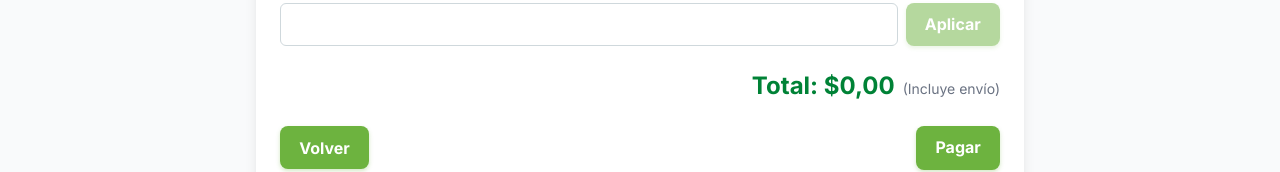
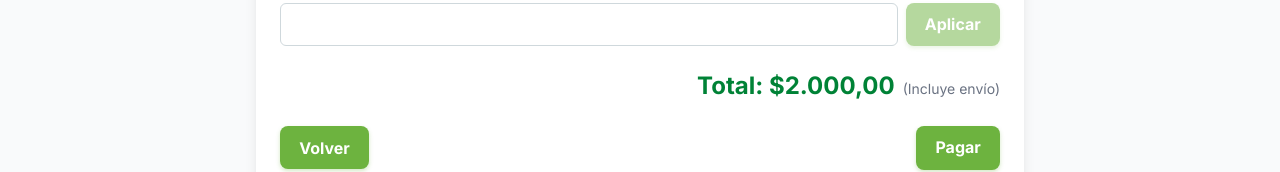
Before and after one commit to JuaniEsposito/frontend-api-pinamar, a React (Vite) app: page /finalizar-compra in a window 1280 px wide. Shown: the part 754-926 px from the top of the page. Built offline with nearby package versions, Linux system fonts and the light colour scheme.

Commit message:
no tocar parte3

```diff
--- a/src/pages/FinalizarCompraPage.jsx
+++ b/src/pages/FinalizarCompraPage.jsx
@@ -1,4 +1,4 @@
-import { useState, useMemo } from "react";
+import { useState, useCallback } from "react"; // 1. Cambiamos useMemo por useCallback
 import { useNavigate } from "react-router-dom";
 import { AnimatePresence } from "framer-motion";
 import { useAuth } from "../auth/AuthProvider";
@@ -21,13 +21,13 @@ export default function FinalizarCompraPage() {
   const [error, setError] = useState("");
   const [step, setStep] = useState(2);
 
- const calcularTotal = useMemo(() => {
-  if (!cart) return 0;
-  const subtotal = cart.reduce((sum, item) => sum + item.price * item.quantity, 0);
-  return envio ? subtotal + 2000 : subtotal;
-}, [cart, envio]);
+  // 2. Definimos calcularTotal como una función memoizada con useCallback
+  const calcularTotal = useCallback(() => {
+    if (!cart) return 0;
+    const subtotal = cart.reduce((sum, item) => sum + item.price * item.quantity, 0);
+    return envio ? subtotal + 2000 : subtotal;
+  }, [cart, envio]);
 
-  // ✅ ESTA FUNCIÓN RECIBE LOS TOTALES DESDE StepPago
   const handlePagar = async (e, { totalFinal, totalOriginal, descuento }) => {
     e.preventDefault();
     setLoading(true);
@@ -68,7 +68,7 @@ export default function FinalizarCompraPage() {
           <StepPago
             key="step-pago"
             cart={cart}
-            ccalcularTotal={calcularTotal}
+            calcularTotal={calcularTotal}
             handlePagar={handlePagar}
 
             direcciones={direcciones}
```
